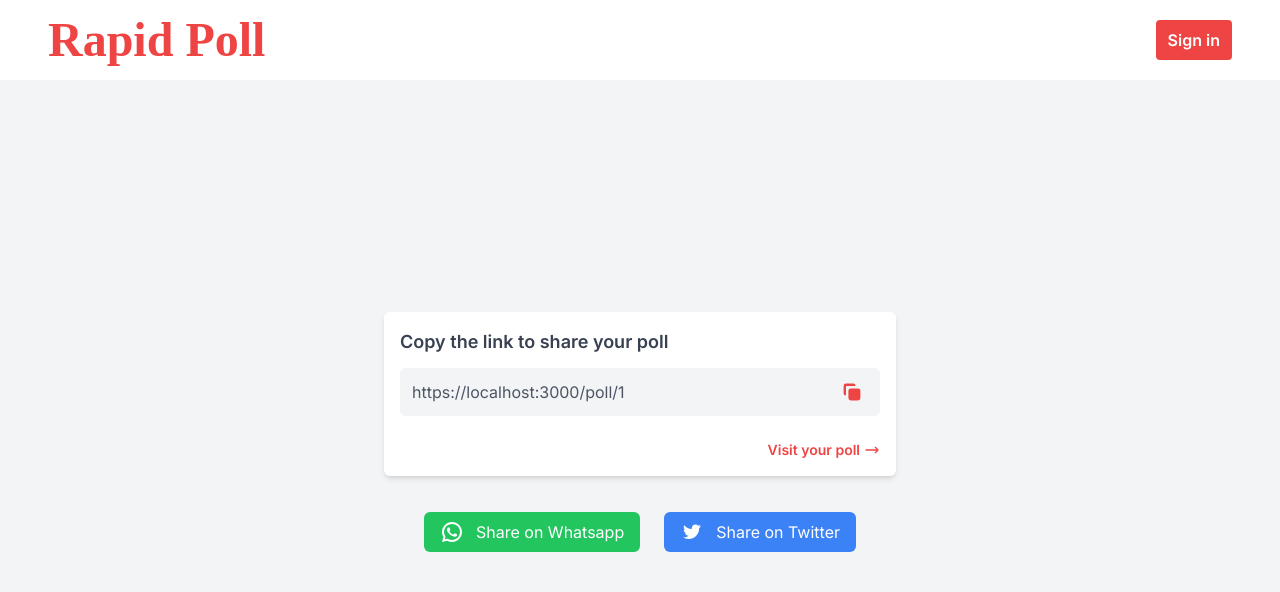
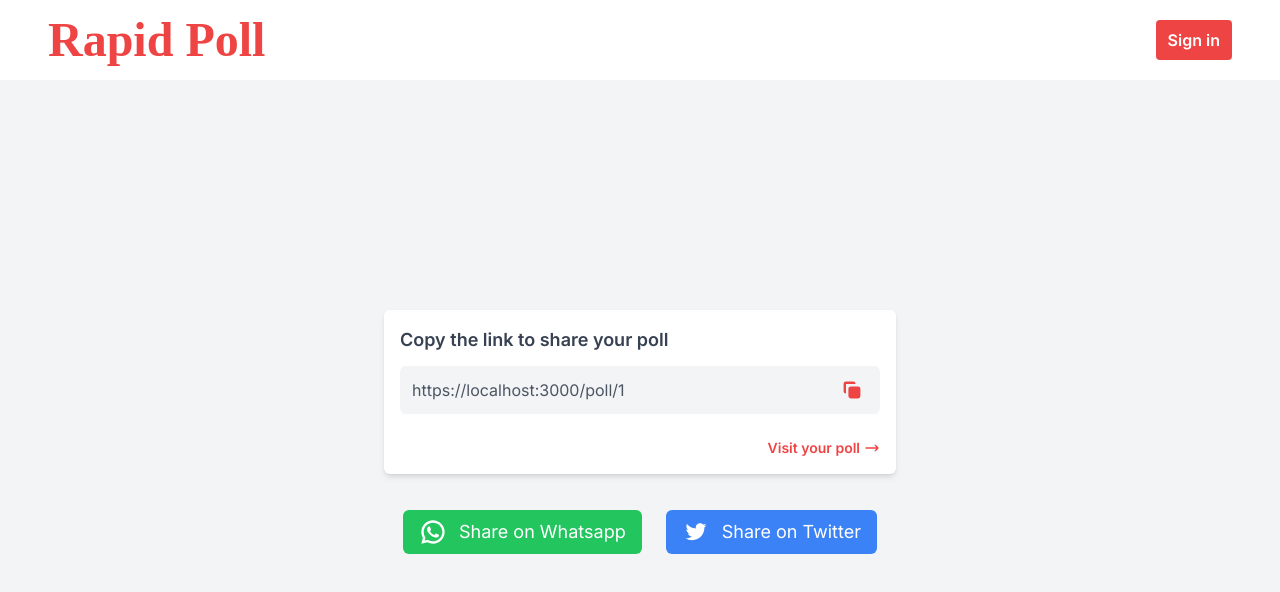
Before and after one commit to Sukhseerat-Kaur/Rapid-Poll, a Next.js app: page /new/1 in a window 1280 px wide. Shown: the top 592 px of the page. Built offline with nearby package versions, Linux system fonts and the light colour scheme; a web font is replaced by a local one.

Commit message:
fixed social sharing icons

```diff
--- a/components/SocialButtons/ShareOnTwitter.tsx
+++ b/components/SocialButtons/ShareOnTwitter.tsx
@@ -7,9 +7,9 @@ const ShareOnTwitter = ({ message }: { message: string }) => {
       rel="noreferrer"
       type="button"
       href={encodeURI(`https://twitter.com/intent/tweet?text=${message}`)}
-      className="bg-blue-500 rounded-md hover:bg-blue-600 flex px-4 py-2 gap-3 text-white transition-all items-center justify-center min-w-fit w-1/3"
+      className="bg-blue-500 rounded-md hover:bg-blue-600 flex px-4 py-2 gap-3 text-white transition-all items-center justify-center min-w-fit w-full md:w-2/5 text-lg"
     >
-      <TwitterIcon className="h-6 w-6" />
+      <TwitterIcon className="h-7 w-7" />
       <span>Share on Twitter</span>
     </a>
   );
--- a/components/SocialButtons/ShareOnWhatsapp.tsx
+++ b/components/SocialButtons/ShareOnWhatsapp.tsx
@@ -7,9 +7,9 @@ const ShareOnWhatsapp = ({ message }: { message: string }) => {
       rel="noreferrer"
       type="button"
       href={encodeURI(`whatsapp://send?text=${message}`)}
-      className="bg-green-500 rounded-md hover:bg-green-600 flex px-4 py-2 gap-3 text-white transition-all items-center justify-center min-w-fit w-2/5"
+      className="bg-green-500 rounded-md hover:bg-green-600 flex px-4 py-2 gap-3 text-white transition-all items-center justify-center min-w-fit w-full md:w-2/5 text-lg"
     >
-      <WhatsAppIcon className="h-6 w-6" />
+      <WhatsAppIcon className="h-7 w-7" />
       <span>Share on Whatsapp</span>
     </a>
   );
```
